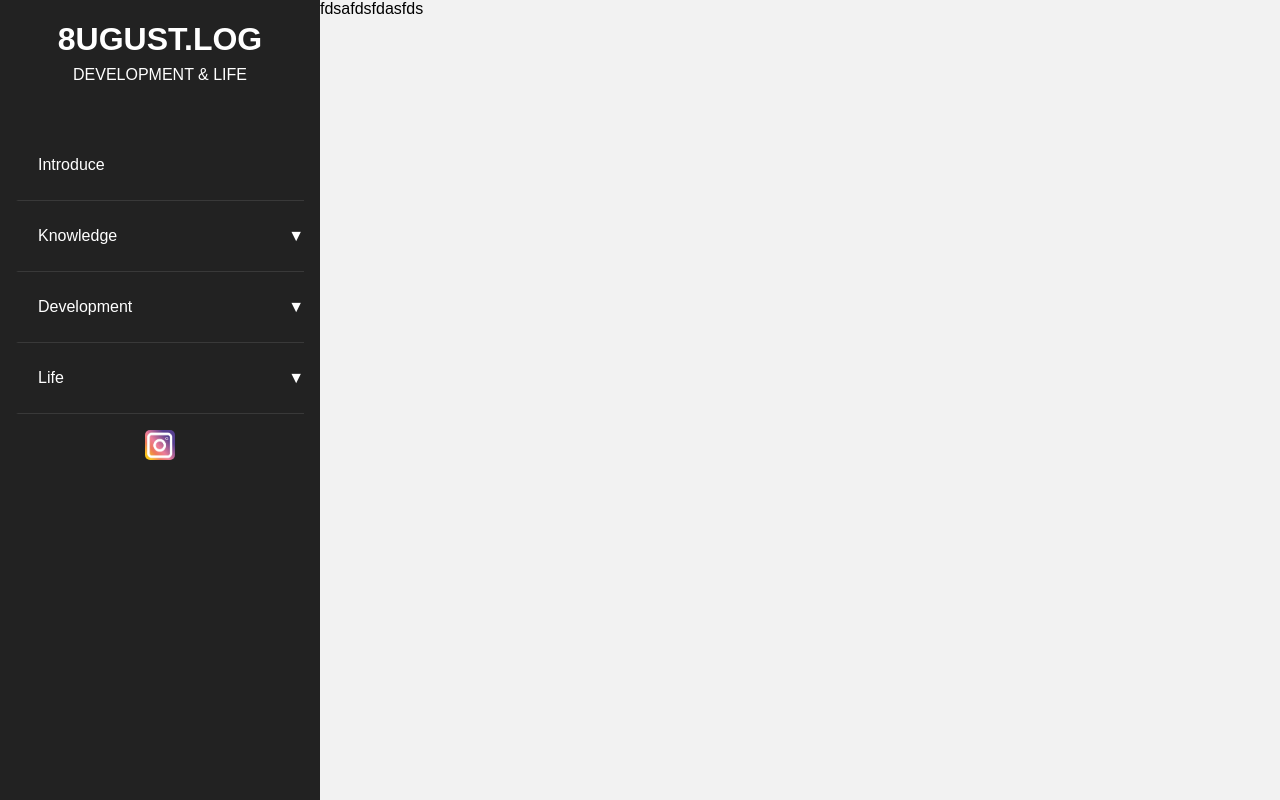
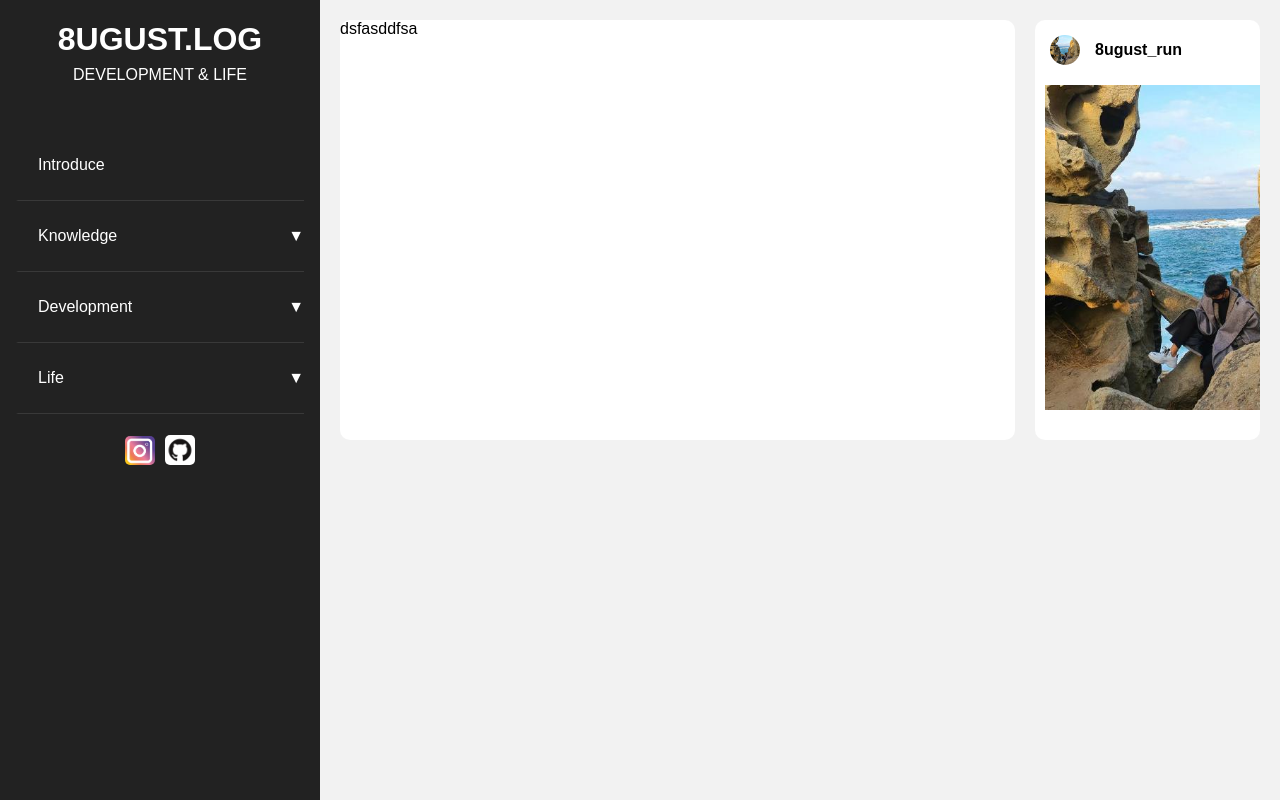
Before and after one commit to seonghan-Min/8ugust-ui, a React (Create React App) app: page / in a window 1280 px wide. Built offline with nearby package versions, Linux system fonts and the light colour scheme.

Commit message:
[BLOG-002] Header 작업 2

```diff
--- a/src/App.js
+++ b/src/App.js
@@ -2,6 +2,8 @@ import React from 'react';
 import ReactDOM from 'react-dom';
 import { Link, Route } from 'react-router-dom';
 import instagram from './img/Instagram_logo.png';
+import github from './img/Github_logo.png';
+import profile from './img/profile.png';
 import './index.css';
 
 function App() {
@@ -36,10 +38,24 @@ function App() {
 					</div>
 				</div>
 				<div className='site'>
-					<img src={instagram}></img>
+					<img src={instagram} onClick={() => window.location.href="https://www.instagram.com/8ugust_run/"}></img>
+					<img src={github} onClick={() => window.location.href="https://github.com/seonghan-Min"}></img>
 				</div>
 			</header>
-			<div className='content-wrap'>fdsafdsfdasfds</div>
+			<div className='content-wrap'>
+				<div className='left'>
+					dsfasddfsa
+				</div>
+				<div className='right'>
+					<div className='instagram'>
+						<div>
+							<img src={profile}></img>
+							<p>8ugust_run</p>
+						</div>
+						<img src={profile}></img>
+					</div>
+				</div>
+			</div>
 		</>
   );
 }
--- a/src/index.css
+++ b/src/index.css
@@ -79,13 +79,63 @@ header {
 
 .site img {
 	width: 30px;
+	margin: 5px;
 	border-radius: 5px;
 	margin-bottom: 30px;
 }
 
+.site img:hover {
+	cursor: pointer;
+}
+
 .content-wrap {
+	max-width: 75%;
+	display: flex;
+	padding: 20px;
+	margin-left: 25%;
+}
+
+.content-wrap .left {
 	width: 75%;
-	margin-left: 25%;
+	margin-right: 20px;
+	border-radius: 10px;
+	background-color: white;
+}
+
+.content-wrap .right {
+	width: 25%;
+	overflow: hidden;
+	border-radius: 10px;
+}
+
+.right .instagram {
+	height: 400px;
+	padding: 10px;
+	background-color: white;
+}
+
+.instagram img {
+	margin-top: 15px;
+	width: 325px;
+}
+
+.instagram div {
+	height: 40px;
+	display: flex;
+	line-height: 40px;
+}
+
+.instagram div img {
+	width: 30px;
+	height: 30px;
+	margin-top: 5px;
+	margin-left: 5px;
+	border-radius: 50%;
+}
+
+.instagram div p {
+	font-weight: bold;
+	margin: 0 0 0 15px;
 }
 
 @media (max-width: 1000px) {
```
Also changed, not shown: src/img/Github_logo.png (added).
